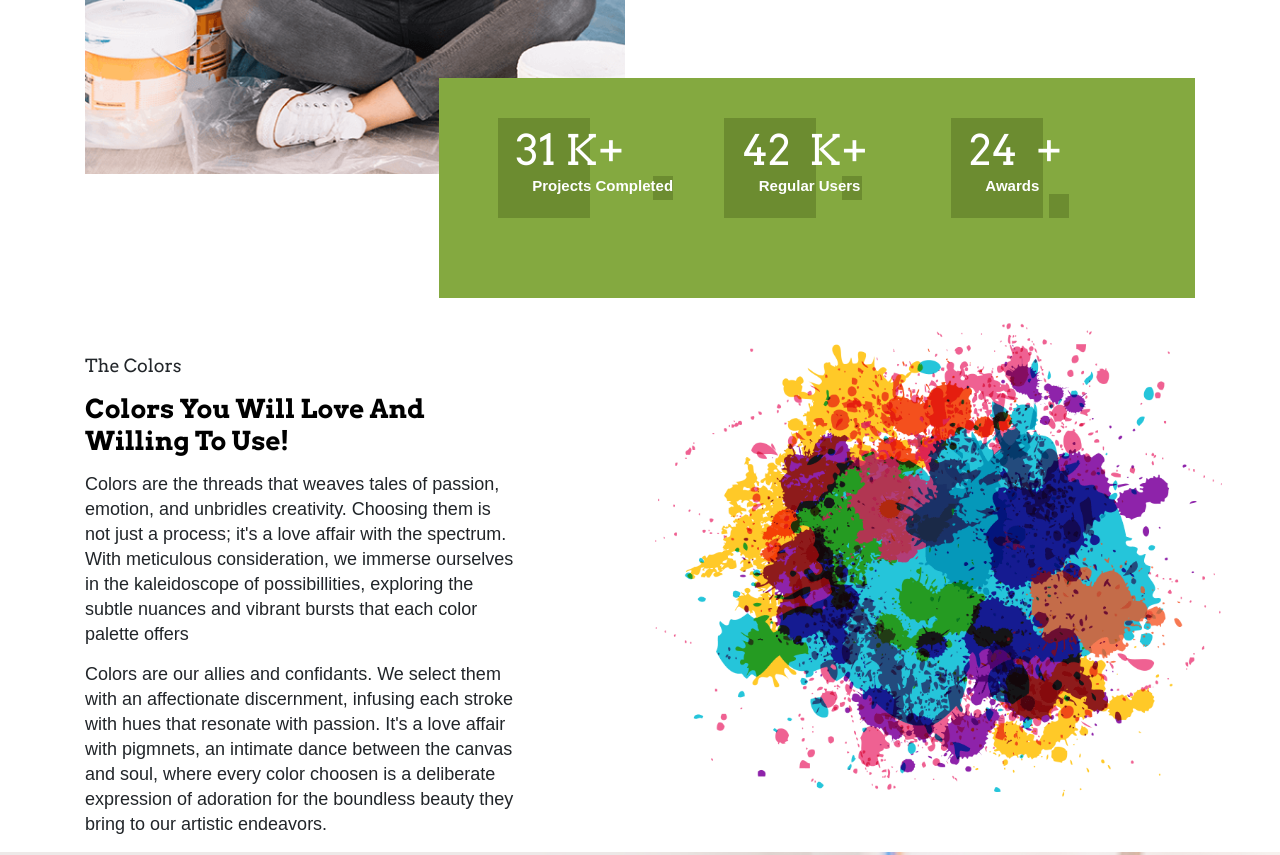
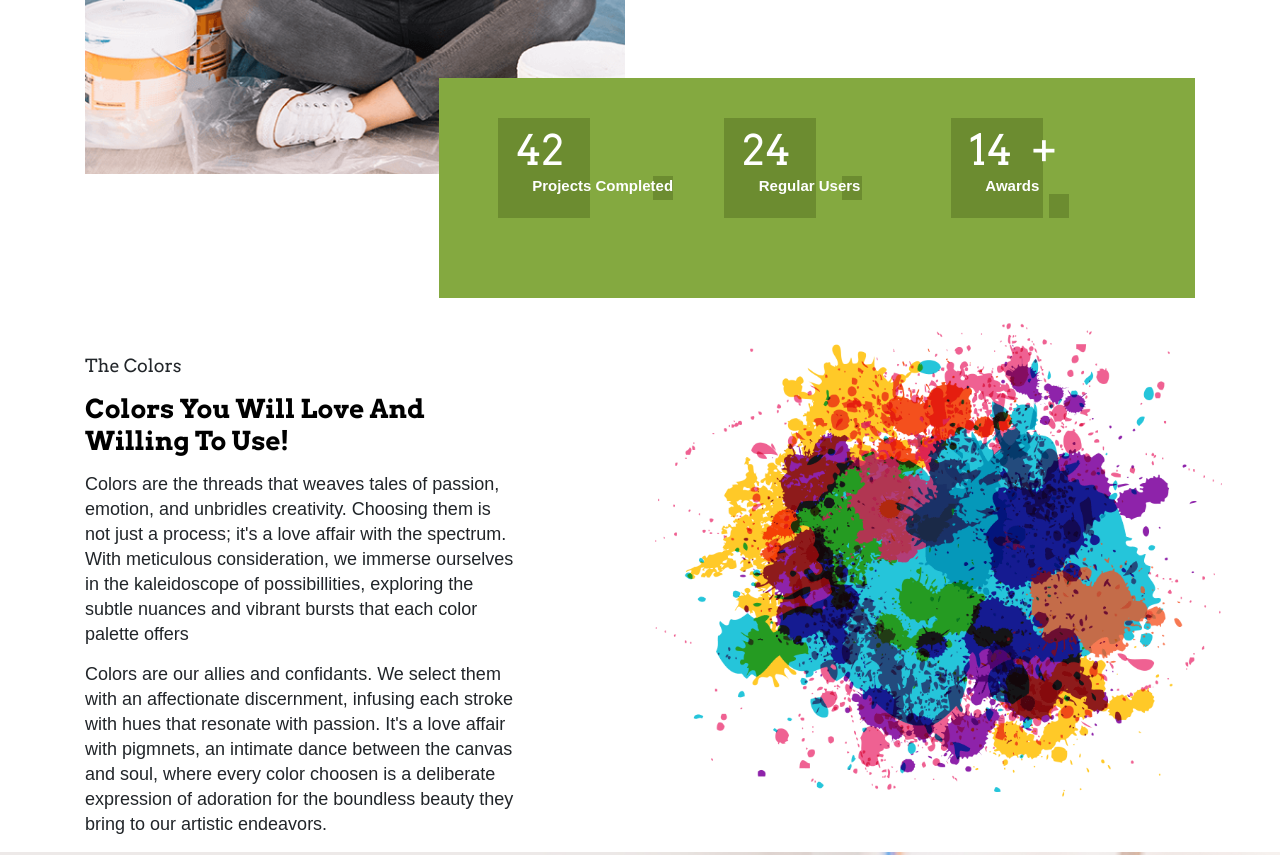
Before and after one commit to SirSteef/phcrafts-main-site, a plain HTML site: page about-us.html in a window 1280 px wide. Shown: the part 1019-1874 px from the top of the page. Drawn offline with Linux system fonts and the light colour scheme; a web font is replaced by a local one.

Commit message:
Add files via upload

```diff
--- a/about-us.html
+++ b/about-us.html
@@ -248,19 +248,19 @@
                             <div class="allcounterup acount-green">
                                 <div class="acap-1 acp-green">
                                     <div class="cap-text">
-                                        <span class="cap-m p-cap"><span class="counterUp">31</span> K+</span>
+                                        <span class="cap-m p-cap"><span class="counterUp">42</span></span>
                                         <p>Projects Completed</p>
                                     </div>
                                 </div>
                                 <div class="acap-1 acap-2 acp-green">
                                     <div class="cap-text">
-                                        <span class="cap-m p-cap"><span class="counterUp">42</span> &nbsp;K+</span>
+                                        <span class="cap-m p-cap"><span class="counterUp">24</span> &nbsp;</span>
                                         <p>Regular Users</p>
                                     </div>
                                 </div>
                                 <div class="acap-1 acap-3 acp-green">
                                     <div class="cap-text ">
-                                        <span class="cap-m p-cap"><span class="counterUp">24</span>&nbsp; +</span>
+                                        <span class="cap-m p-cap"><span class="counterUp">14</span>&nbsp; +</span>
                                         <p>Awards</p>
                                     </div>
                                 </div>
```
